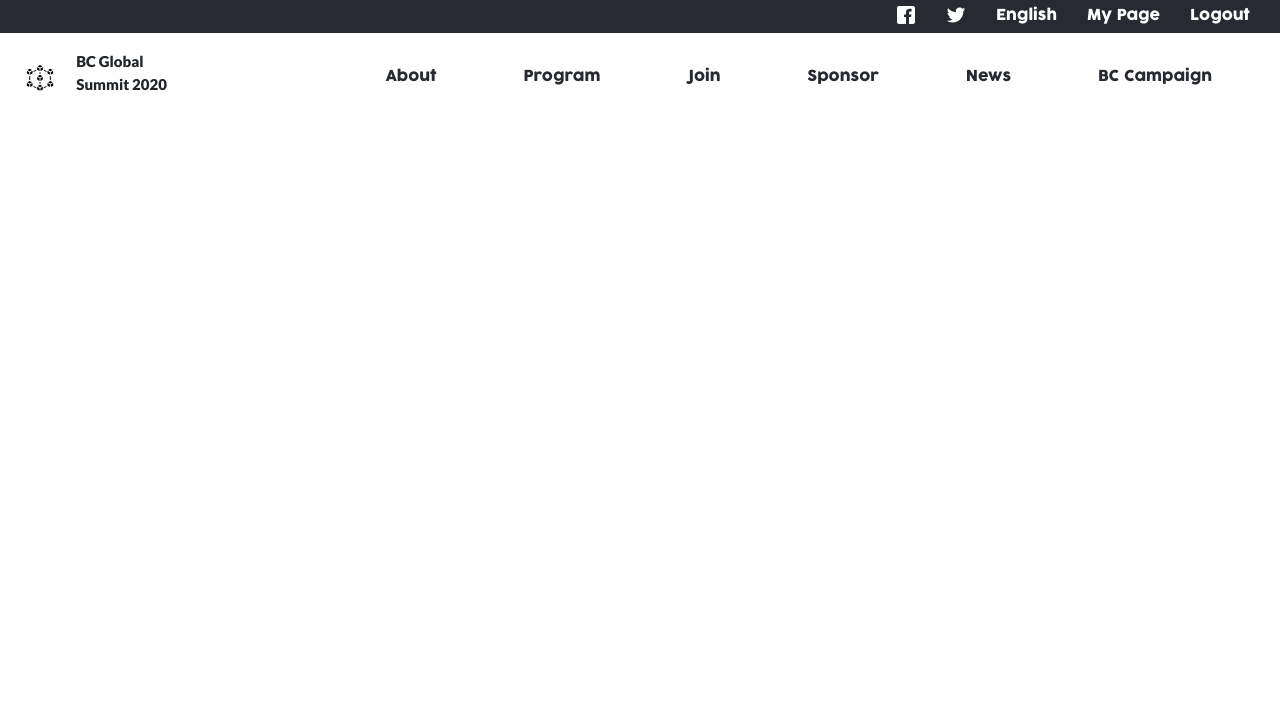
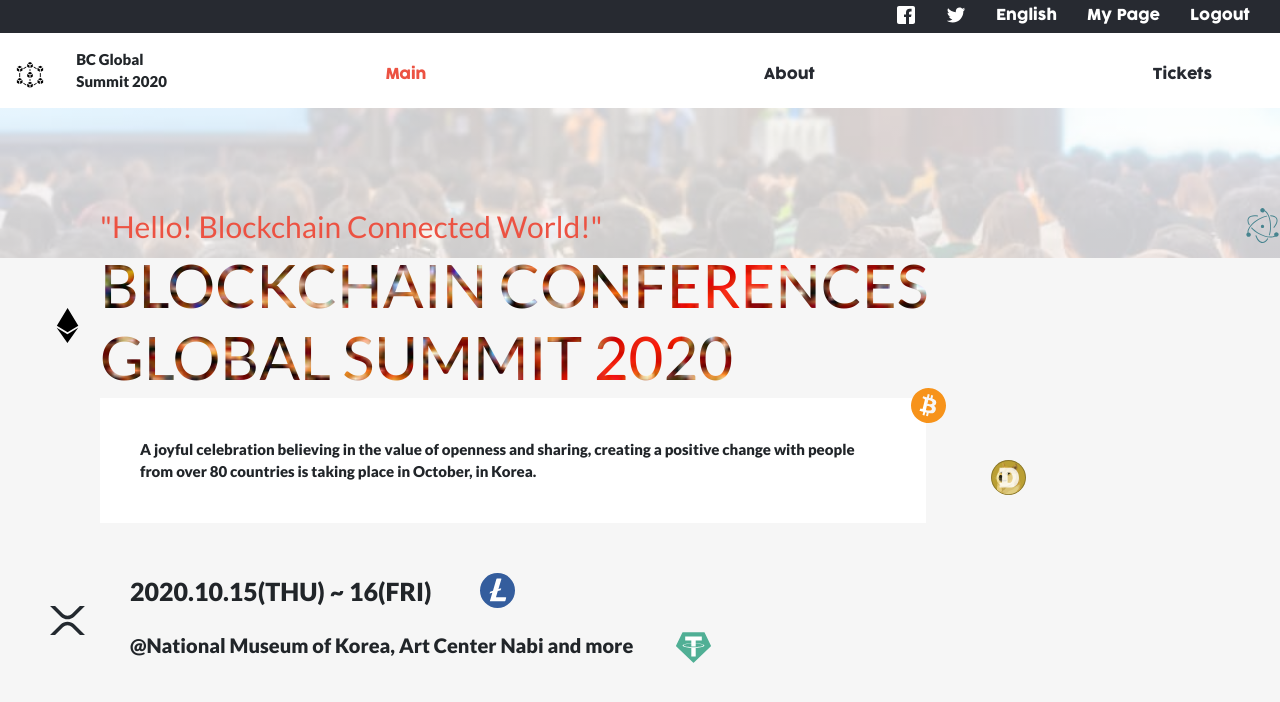
Before and after one commit to jose-Abel/Capstone-conference-page, a website: page index.html in a window 1280 px wide. Drawn offline with nearby package versions, Linux system fonts and the light colour scheme.

Commit message:
added heading section

```diff
--- a/index.html
+++ b/index.html
@@ -61,24 +61,14 @@
         <div class="nav-items-right flex">
 
           <li class="nav-item nav-item-right">
-            <a class="nav-link" href="#">About</a>
+            <a class="nav-link item-rigth-nav-link-active" href="#">Main</a>
           </li>
           <li class="nav-item nav-item-right">
-            <a class="nav-link" href="#">Program</a>
+            <a class="nav-link item-rigth-nav-link" href="#">About</a>
           </li>
           <li class="nav-item nav-item-right">
-            <a class="nav-link" href="#">Join</a>
+            <a class="nav-link item-rigth-nav-link" href="#">Tickets</a>
           </li>
-          <li class="nav-item nav-item-right">
-            <a class="nav-link" href="#">Sponsor</a>
-          </li>
-          <li class="nav-item nav-item-right">
-            <a class="nav-link" href="#">News</a>
-          </li>
-          <li class="nav-item nav-item-right">
-            <a class="nav-link" href="#">BC Campaign</a>
-          </li>
-
         </div>
 
       </ul>
@@ -86,7 +76,41 @@
   </nav>
 
   <!-- HEADER -->
-  <header class="">
+  <header class="heading">
+    <div class="heading-background-img"></div>
+    <div class="heading-box">
+      <h2 class="heading-box--secondary">
+        "Hello! Blockchain Connected World!"
+        <svg class="electron-svg heading-svg">
+          <use xlink:href="img/sprite.svg#iconelectron"></use>
+        </svg>
+
+        <svg class="ethereum-svg heading-svg">
+          <use xlink:href="img/sprite.svg#iconethereum"></use>
+        </svg>
+
+      </h2>
+
+      <h1 class="heading-box--primary">
+        BLOCKCHAIN CONFERENCES GLOBAL SUMMIT 2020
+      </h1>
+      <p class="heading-box--paragraph">
+        A joyful celebration believing in the value of openness and sharing, creating a positive change with people from over 80 countries is taking place in October, in Korea.
+        <svg class="bitcoin-svg heading-svg">
+          <use xlink:href="img/sprite.svg#iconbitcoin"></use>
+        </svg>
+        <img src="img/dogecoin-doge-logo.svg" alt="dogecoin logo" class="dogecoin-svg heading-svg">
+      </p>
+      <div class="heading-box--date">
+        2020.10.15(THU) ~ 16(FRI)
+        <img src="img/xrp-xrp-logo.svg" alt="xrp logo" class="xrp-svg heading-svg">
+        <img src="img/litecoin-ltc-logo.svg" alt="litecoin logo" class="litecoin-svg heading-svg">
+      </div>
+      <div class="heading-box--location">
+        @National Museum of Korea, Art Center Nabi and more
+        <img src="img/tether-usdt-logo.svg" alt="tether logo" class="tether-svg heading-svg">
+      </div>
+    </div>
 
   </header>
 
--- a/sass/_home.scss
+++ b/sass/_home.scss
@@ -0,0 +1,105 @@
+.heading {
+  background-color: rgba(211, 211, 211, 0.205);
+
+  &-background-img {
+    background: linear-gradient(rgba(255, 255, 255, 0.8), rgba(255, 255, 255, 0.8)), url("../img/blockchain-conference.jpg");
+    background-size: cover;
+    height: 15rem;
+    background-position: center;
+  }
+
+  &-box {
+    margin: 0 0 0 10rem;
+    font-family: "Lato";
+    font-weight: 900;
+    transform: translateY(-5rem);
+
+    &--secondary {
+      font-size: $font-size-large;
+      color: $color-tertiary;
+      position: relative;
+
+      .electron-svg {
+        position: absolute;
+        right: 0;
+      }
+
+      .ethereum-svg {
+        position: absolute;
+        left: -5rem;
+        top: 10rem;
+      }
+
+    }
+
+    &--primary {
+      font-size: 6rem;
+      background: url("../img/text-background.jpg");
+      background-position: center;
+      background-size: cover;
+      -webkit-background-clip: text;
+      color: transparent;
+      padding-right: 20rem;
+      position: relative;
+    }
+
+    &--paragraph {
+      padding-top: 3rem;
+      font-size: $font-size-small;
+      background-color: $color-white;
+      padding: 4rem;
+      width: 70%;
+      position: relative;
+      z-index: 5;
+
+      .bitcoin-svg {
+        position: absolute;
+        right: -2rem;
+        top: -1rem;
+        z-index: 2;
+      }
+
+      .dogecoin-svg {
+        position: absolute;
+        right: -10rem;
+      }
+
+    }
+
+    &--date {
+      font-size: 2.5rem;
+      font-weight: 900;
+      margin: 5rem 0 2rem 0;
+      margin-left: 3rem;
+      position: relative;
+
+      .xrp-svg {
+        position: absolute;
+        left: -8rem;
+        top: 3rem;
+      }
+
+      .litecoin-svg {
+        position: absolute;
+        left: 35rem;
+      }
+    }
+
+    &--location {
+      font-size: $font-size-medium;
+      margin-left: 3rem;
+      position: relative;
+      width: 45%;
+
+      .tether-svg {
+        position: absolute;
+        right: -5rem;
+      }
+    }
+  }
+
+  &-svg {
+    width: 3.5rem;
+    height: 3.5rem;
+  }
+}
--- a/sass/_navbars.scss
+++ b/sass/_navbars.scss
@@ -63,12 +63,17 @@
 .nav-item-right {
   margin-right: calc(2vw + (120 - 100) * ((100vw - 992px) / (1326 - 992)));
   margin-left: calc(-25vw + (100 - 80) * ((100vw - 992px) / (1326 - 992)));
-
-  // margin-left: calc(2vw + (120 - 100) * ((100vw - 992px) / (1326 - 992)));
 }
 
-.nav-link,
-.nav-link:active {
+.item-rigth-nav-link-active,
+.item-rigth-nav-link-active:active {
+  width: 100%;
+  color: $color-tertiary;
+  padding: 1.5rem !important;
+}
+
+.item-rigth-nav-link,
+.item-rigth-nav-link:active {
   width: 100%;
   color: $color-secondary;
   padding: 1.5rem !important;
--- a/sass/_variables.scss
+++ b/sass/_variables.scss
@@ -11,4 +11,4 @@ $font-size-small: 1.5rem;
 
 $font-size-medium: 2rem;
 
-$font-size-big: 3rem;
+$font-size-large: 3rem;
```
Also changed, not shown: css/style.css, img/litecoin-ltc-logo.svg (added), img/text-background.jpg (added).
